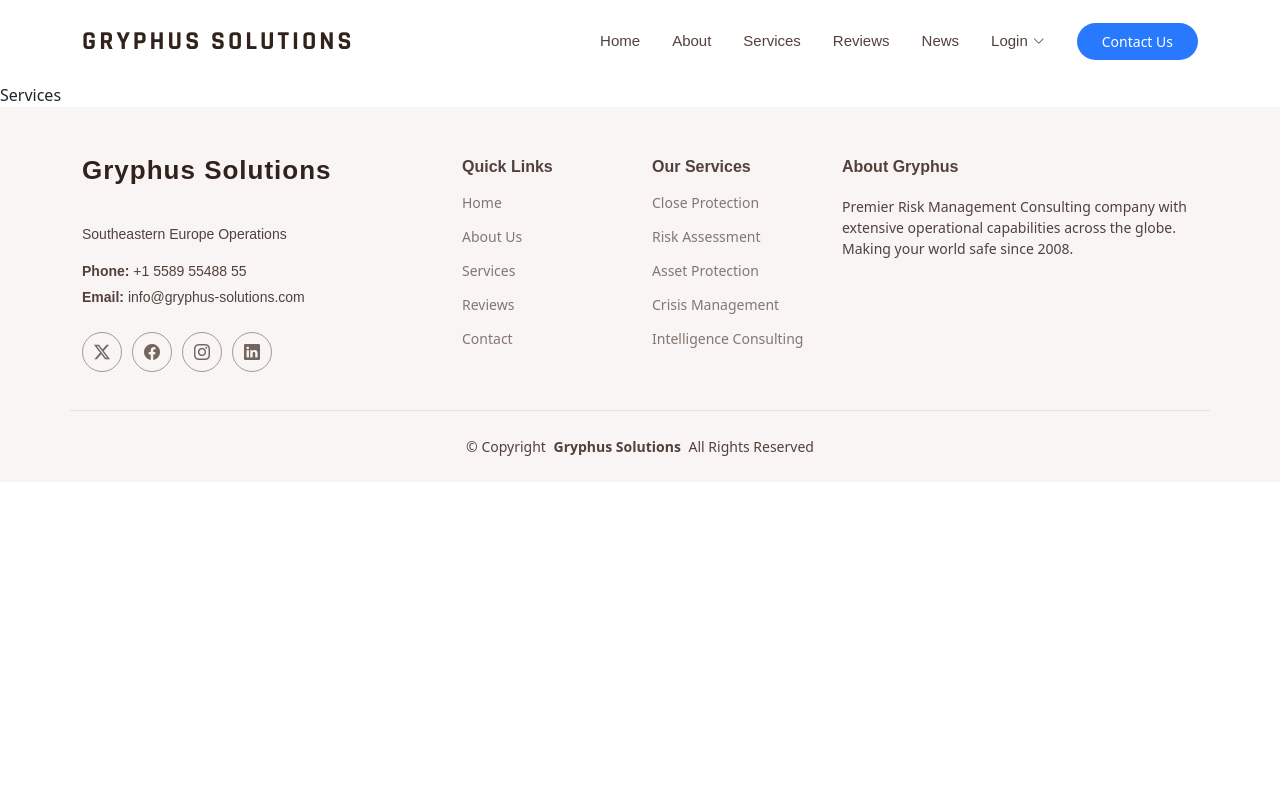
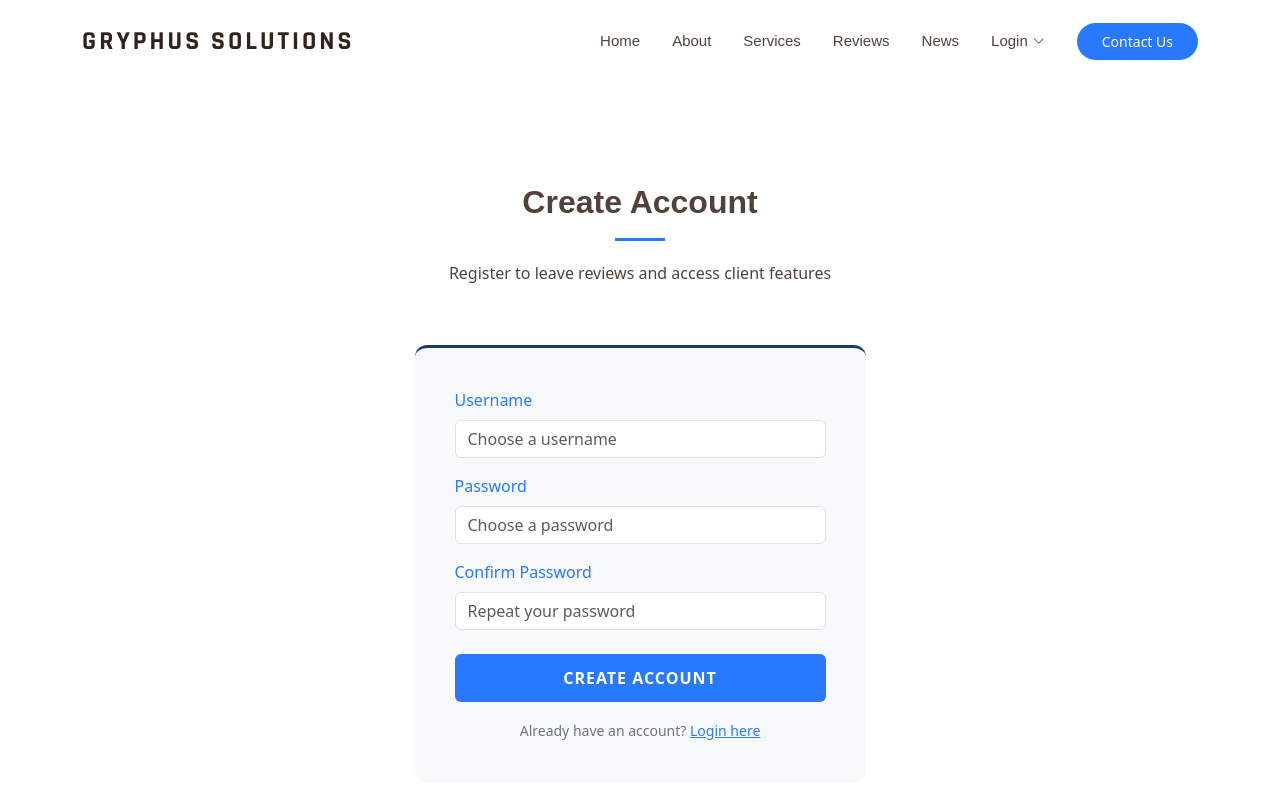
Before and after one commit to malesevicstefan2004/gryphus-frontend, a React (Vite) app: page /register in a window 1280 px wide. Shown: the top 800 px of the page. Built offline with nearby package versions, Linux system fonts and the light colour scheme.

Commit message:
Design improvement

```diff
--- a/src/components/Navbar.jsx
+++ b/src/components/Navbar.jsx
@@ -87,7 +87,15 @@
                                             Login
                                         </button>
                                         <div className="mt-2 text-center">
-                                            <small>No account? <Link to="/register" onClick={() => setLoginOpen(false)}>Register here</Link></small>
+                                            <small>
+                                                No account? <Link
+                                                to="/register"
+                                                onClick={() => setLoginOpen(false)}
+                                                style={{ color: '#2979ff', fontWeight: '500', textDecoration: 'underline' }}
+                                            >
+                                                Register here
+                                            </Link>
+                                            </small>
                                         </div>
                                     </form>
                                 </div>
--- a/src/pages/Home.jsx
+++ b/src/pages/Home.jsx
@@ -244,11 +244,6 @@
                                                         <div className="service-info">
                                                             <h3>{service.name}</h3>
                                                             <p>{service.description}</p>
-                                                            <div className="service-action">
-                                                                <Link to="/services" className="read-more-btn">
-                                                                    Details <i className="bi bi-arrow-right"></i>
-                                                                </Link>
-                                                            </div>
                                                         </div>
                                                     </div>
                                                 </div>
--- a/src/pages/Register.jsx
+++ b/src/pages/Register.jsx
@@ -1,4 +1,137 @@
-function Services() {
-    return <div>Services</div>
+import { useState } from 'react'
+import { Link, useNavigate } from 'react-router-dom'
+import axios from 'axios'
+
+function Register() {
+    const [username, setUsername] = useState('')
+    const [password, setPassword] = useState('')
+    const [confirm, setConfirm] = useState('')
+    const [message, setMessage] = useState('')
+    const [success, setSuccess] = useState(false)
+    const navigate = useNavigate()
+
+    const handleSubmit = async (e) => {
+        e.preventDefault()
+        if (password !== confirm) {
+            setMessage('Passwords do not match.')
+            return
+        }
+        try {
+            await axios.post('http://localhost:8080/api/auth/register', { username, password })
+            setSuccess(true)
+            setMessage('Account created successfully! Redirecting to home...')
+            setTimeout(() => navigate('/'), 2000)
+        } catch (error) {
+            setMessage('Username already exists. Please choose another.')
+        }
+    }
+
+    return (
+        <section className="section" style={{ minHeight: '100vh', display: 'flex', alignItems: 'center' }}>
+            <div className="container">
+                <div className="row justify-content-center">
+                    <div className="col-lg-5">
+
+                        <div className="container section-title" data-aos="fade-up">
+                            <h2>Create Account</h2>
+                            <p>Register to leave reviews and access client features</p>
+                        </div>
+
+                        <div style={{
+                            background: '#f8f9fa',
+                            borderRadius: '12px',
+                            padding: '40px',
+                            borderTop: '3px solid #1a3a6b'
+                        }}>
+                            <form onSubmit={handleSubmit}>
+                                <div className="mb-3">
+                                    <label style={{ color: '#2979ff', fontWeight: '500', marginBottom: '8px', display: 'block' }}>
+                                        Username
+                                    </label>
+                                    <input
+                                        type="text"
+                                        className="form-control"
+                                        value={username}
+                                        onChange={(e) => setUsername(e.target.value)}
+                                        placeholder="Choose a username"
+                                        required
+                                    />
+                                </div>
+
+                                <div className="mb-3">
+                                    <label style={{ color: '#2979ff', fontWeight: '500', marginBottom: '8px', display: 'block' }}>
+                                        Password
+                                    </label>
+                                    <input
+                                        type="password"
+                                        className="form-control"
+                                        value={password}
+                                        onChange={(e) => setPassword(e.target.value)}
+                                        placeholder="Choose a password"
+                                        required
+                                    />
+                                </div>
+
+                                <div className="mb-4">
+                                    <label style={{ color: '#2979ff', fontWeight: '500', marginBottom: '8px', display: 'block' }}>
+                                        Confirm Password
+                                    </label>
+                                    <input
+                                        type="password"
+                                        className="form-control"
+                                        value={confirm}
+                                        onChange={(e) => setConfirm(e.target.value)}
+                                        placeholder="Repeat your password"
+                                        required
+                                    />
+                                </div>
+
+                                {message && (
+                                    <div style={{
+                                        padding: '12px',
+                                        borderRadius: '6px',
+                                        marginBottom: '16px',
+                                        background: success ? '#e8f5e9' : '#ffebee',
+                                        color: success ? '#2e7d32' : '#c62828',
+                                        fontSize: '14px'
+                                    }}>
+                                        {message}
+                                    </div>
+                                )}
+
+                                <button type="submit" style={{
+                                    background: '#2979ff',
+                                    color: 'white',
+                                    border: 'none',
+                                    padding: '12px 32px',
+                                    borderRadius: '6px',
+                                    fontWeight: '600',
+                                    letterSpacing: '1px',
+                                    cursor: 'pointer',
+                                    width: '100%'
+                                }}>
+                                    CREATE ACCOUNT
+                                </button>
+
+                                <div className="text-center mt-3">
+                                    <small style={{ color: '#6c757d' }}>
+                                        Already have an account?{' '}
+                                        <span
+                                            onClick={() => document.querySelector('.navmenu .dropdown > a').click()}
+                                            style={{ color: '#2979ff', cursor: 'pointer', textDecoration: 'underline' }}
+                                        >
+                      Login here
+                    </span>
+                                    </small>
+                                </div>
+                            </form>
+                        </div>
+
+                    </div>
+                </div>
+            </div>
+        </section>
+    )
 }
-export default Services
+
+export default Register
```
